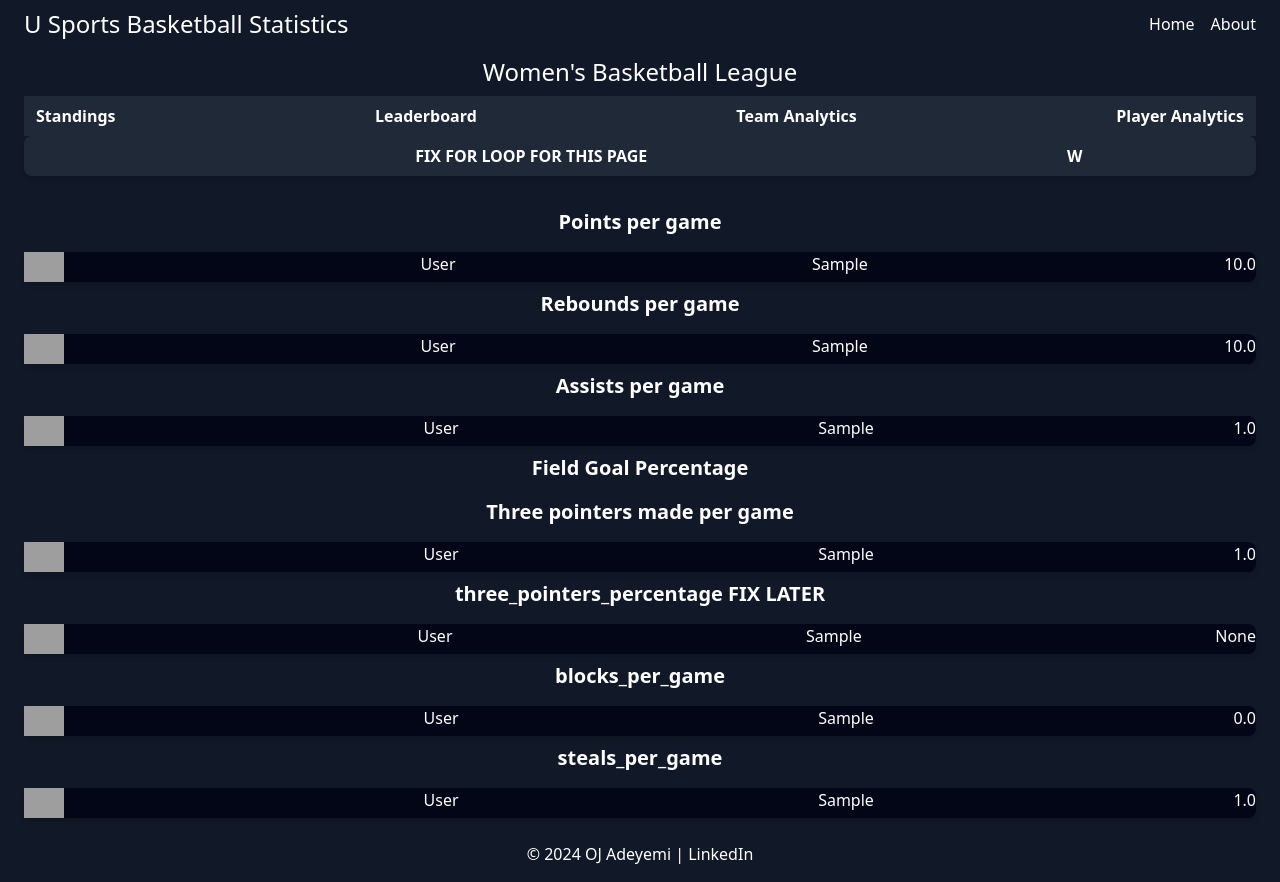
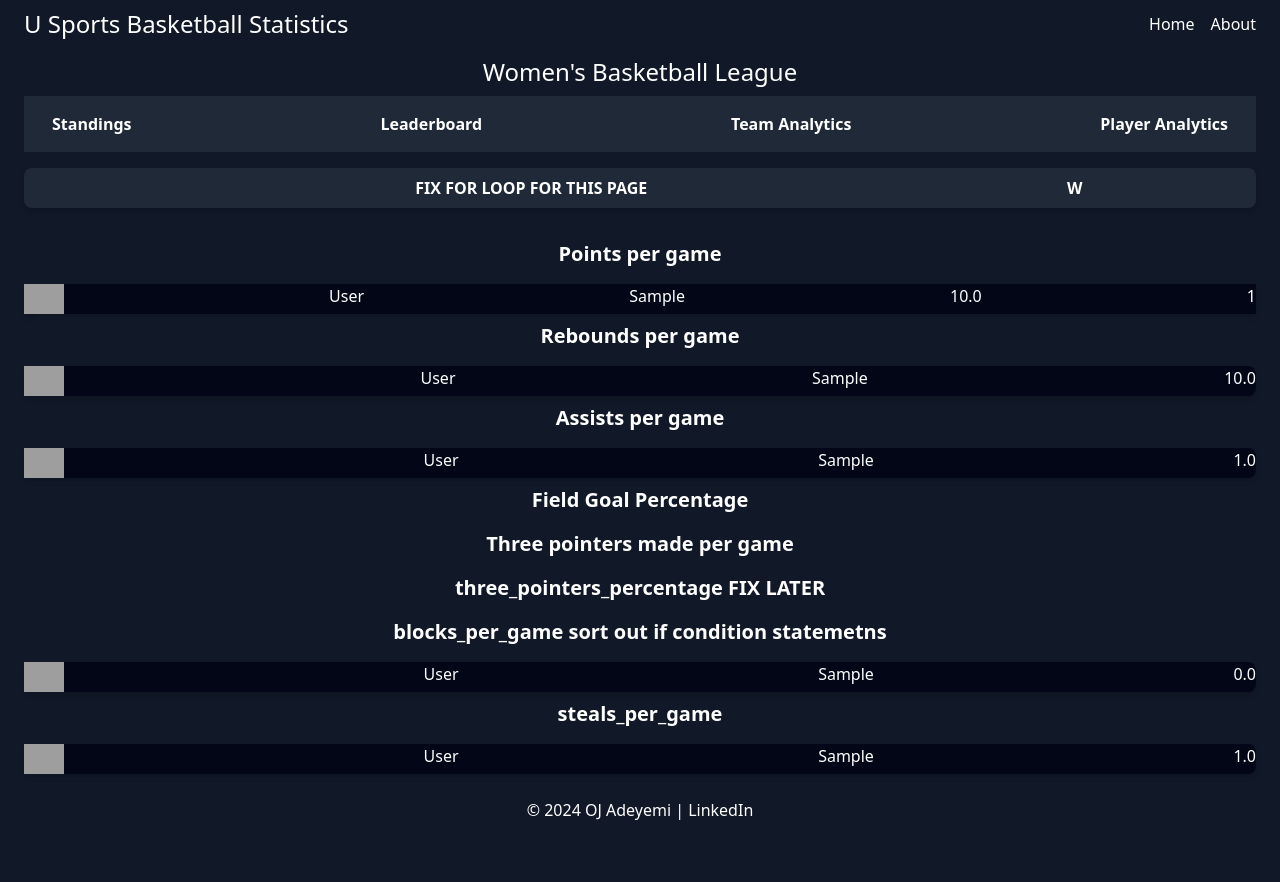
Before and after one commit to ojadeyemi/USPORTS-BBALL-WEBAPP, a Flask app: page /wbb in a window 1280 px wide. After the commit the page ends 820 px from the top, so only its background shows below. Run offline with Flask 3, Linux system fonts and the light colour scheme; tables that the repository leaves empty hold one stand-in row (values such as "Sample post"); lists and menus that the app fills with data are empty; grey boxes are pictures that could not be loaded.

Commit message:
finished leaderboard section . STILL HAVE BUGS

```diff
--- a/backend/app.py
+++ b/backend/app.py
@@ -1,5 +1,6 @@
 from flask import Flask, render_template, request
 from sqlalchemy import func
+from sqlalchemy.orm import joinedload
 from models import *
 
 app = Flask(__name__)
@@ -32,6 +33,7 @@ def league():
 
     # Query the required columns from the teams table
     teams = Team.query.with_entities(
+        Team.team_id,
         Team.team_name,
         Team.last_ten_games,
         Team.conference,
@@ -42,20 +44,23 @@ def league():
         Team.games_played
     ).order_by(Team.total_wins.desc()).all()
 
-    players = Player.query.with_entities(
+    players = Player.query.options(joinedload(Player.school_team)).with_entities(
         Player.lastname_initials,
         Player.first_name,
         Player.school,
+        Player.games_played,
         Player.field_goal_attempted,
+        Player.three_pointers_attempted,
+        Player.field_goal_percentage,
+        Player.three_pointers_percentage,
+        Player.team_id,
         func.round(Player.total_points / Player.games_played, 1).label('points_per_game'),
         func.round(Player.total_rebounds / Player.games_played, 1).label('rebounds_per_game'),
         func.round(Player.assists / Player.games_played, 1).label('assists_per_game'),
-        func.round((Player.field_goal_made / Player.field_goal_attempted) * 100, 1).label('field_goal_percentage'),
         func.round(Player.three_pointers_made / Player.games_played, 1).label('three_pointers_made_per_game'),
-        func.round((Player.three_pointers_made / Player.three_pointers_attempted) * 100, 1).label('three_pointers_percentage'),
          func.round(Player.blocks / Player.games_played, 1).label('blocks_per_game'),
         func.round(Player.steals / Player.games_played, 1).label('steals_per_game')
-    ).all()
+    ).join(Team, Player.team_id == Team.team_id).all()
 
 
     # Render the index.html template with the retrieved data
--- a/backend/models.py
+++ b/backend/models.py
@@ -7,6 +7,7 @@ db = SQLAlchemy()
 class MenTeam(db.Model):
     __tablename__ = "men_team_test"
     team_id = db.Column(db.Integer, primary_key=True)
+    players = db.relationship("MenPlayers", back_populates="school_team")
     team_name = db.Column(db.String(255))
     conference = db.Column(db.String(10))
     last_ten_games = db.Column(db.String(50))
@@ -16,9 +17,11 @@ class MenTeam(db.Model):
     win_percentage = db.Column(db.Float(precision=1))
     streak = db.Column(db.String(50))
 
+
 class WomenTeam(db.Model):
     __tablename__ = "women_team_test"
     team_id = db.Column(db.Integer, primary_key=True)
+    players = db.relationship("WomenPlayers", back_populates="school_team")
     team_name = db.Column(db.String(255))
     conference = db.Column(db.String(10))
     last_ten_games = db.Column(db.String(50))
@@ -32,6 +35,7 @@ class MenPlayers(db.Model):
     __tablename__ = "men_players_test"
     player_id = db.Column(db.Integer, primary_key=True)
     team_id = db.Column(db.Integer, db.ForeignKey('men_team_test.team_id'))
+    school_team = db.relationship("MenTeam", back_populates="players")
     first_name = db.Column(db.String(255))
     lastname_initials = db.Column(db.String(2))
     school = db.Column(db.String(255))
@@ -60,10 +64,12 @@ class MenPlayers(db.Model):
     free_throws_percentage = db.Column(db.Float)
 
 
+
 class WomenPlayers(db.Model):
     __tablename__ = "women_players_test"
     player_id = db.Column(db.Integer, primary_key=True)
     team_id = db.Column(db.Integer, db.ForeignKey('women_team_test.team_id'))
+    school_team = db.relationship("WomenTeam", back_populates="players")
     first_name = db.Column(db.String(255))
     lastname_initials = db.Column(db.String(2))
     school = db.Column(db.String(255))
--- a/backend/static/css/output.css
+++ b/backend/static/css/output.css
@@ -556,6 +564,10 @@ video {
 .my-8 {
   margin-top: 2rem;
   margin-bottom: 2rem;
+}
+
+.mb-1 {
+  margin-bottom: 0.25rem;
 }
 
 .mb-16 {
@@ -598,8 +610,20 @@ video {
   margin-top: 2rem;
 }
 
-.mb-1 {
-  margin-bottom: 0.25rem;
+.mr-5 {
+  margin-right: 1.25rem;
+}
+
+.mr-1 {
+  margin-right: 0.25rem;
+}
+
+.mr-16 {
+  margin-right: 4rem;
+}
+
+.mr-10 {
+  margin-right: 2.5rem;
 }
 
 .block {
@@ -622,20 +646,20 @@ video {
   height: 100vh;
 }
 
+.max-h-10 {
+  max-height: 2.5rem;
+}
+
 .max-h-16 {
   max-height: 4rem;
 }
 
-.max-h-1 {
-  max-height: 0.25rem;
+.w-full {
+  width: 100%;
 }
 
-.max-h-10 {
-  max-height: 2.5rem;
-}
-
-.w-full {
-  width: 100%;
+.max-w-10 {
+  max-width: 2.5rem;
 }
 
 .max-w-16 {
@@ -646,16 +670,8 @@ video {
   max-width: 28rem;
 }
 
-.max-w-11 {
-  max-width: 2.75rem;
-}
-
-.max-w-1 {
-  max-width: 0.25rem;
-}
-
-.max-w-10 {
-  max-width: 2.5rem;
+.max-w-xs {
+  max-width: 20rem;
 }
 
 .flex-grow {
@@ -845,8 +884,21 @@ video {
   transition-duration: 500ms;
 }
 
+.duration-300 {
+  transition-duration: 300ms;
+}
+
+.duration-1000 {
+  transition-duration: 1000ms;
+}
+
 .ease-in-out {
   transition-timing-function: cubic-bezier(0.4, 0, 0.2, 1);
+}
+
+.hover\:bg-gray-700:hover {
+  --tw-bg-opacity: 1;
+  background-color: rgb(55 65 81 / var(--tw-bg-opacity));
 }
 
 .hover\:bg-white:hover {
--- a/backend/templates/league.html
+++ b/backend/templates/league.html
@@ -4,17 +4,29 @@
     {{ league }} Basketball League
   </h1>
   <!-- Navigation -->
-  <nav class="flex justify-between bg-gray-800 px-3 py-2">
-    <button id="standingsBtn" class="text-white font-semibold">
+  <nav class="flex justify-between bg-gray-800 px-3 py-2 mb-4">
+    <button
+      id="standingsBtn"
+      class="text-white font-semibold hover:bg-gray-900 hover:text-gray-300 px-4 py-2 transition duration-300"
+    >
       Standings
     </button>
-    <button id="leaderboardBtn" class="text-white font-semibold">
+    <button
+      id="leaderboardBtn"
+      class="text-white font-semibold hover:bg-gray-900 hover:text-gray-300 px-4 py-2 transition duration-300"
+    >
       Leaderboard
     </button>
-    <button id="teamAnalyticsBtn" class="text-white font-semibold">
+    <button
+      id="teamAnalyticsBtn"
+      class="text-white font-semibold hover:bg-gray-900 hover:text-red-500 px-4 py-2 transition duration-300"
+    >
       Team Analytics
     </button>
-    <button id="playerAnalyticsBtn" class="text-white font-semibold">
+    <button
+      id="playerAnalyticsBtn"
+      class="text-white font-semibold hover:bg-gray-900 hover:text-violet-300 px-4 py-2 transition duration-300"
+    >
       Player Analytics
     </button>
   </nav>
@@ -93,6 +105,8 @@
     </div>
   </div>
   <div id="playerleaderboard-section" style="display: block">
+    <!-- numval filters out only top n items( n = 5 )-->
+    {% set numval = 5 %}
     <div class="team-header bg-gray-800 rounded-lg shadow-md mb-8">
       <table class="w-full">
         <tr>
@@ -107,7 +121,7 @@
     </div>
     {% for player in (players|sort(attribute='points_per_game',
     reverse=true))[:5] %}
-    <div class="bg-slate-950 rounded-lg shadow-md flex justify-between mb-2">
+    <div class="bg-slate-950 shadow-md flex justify-between mb-2">
       <img
         src="{{ url_for('static', filename='team_logos/' + player.school +'.png') }}"
         alt="Team Logo"
@@ -116,6 +130,7 @@
       <p class="mb-1">{{ player.lastname_initials }}</p>
       <p class="mb-1">{{ player.first_name }}</p>
       <p class="mb-1">{{ player.points_per_game }}</p>
+      <p class="mb-1">{{ player.team_id }}</p>
     </div>
     {% endfor %}
 
@@ -135,7 +150,7 @@
       <p class="mb-1">{{ player.rebounds_per_game }}</p>
     </div>
     {% endfor %}
-
+    <!--Reminder to sort if conditions or each stats according to usport website-->
     <div class="text-center">
       <h2 class="text-xl font-bold mb-4">Assists per game</h2>
     </div>
@@ -156,8 +171,9 @@
     <div class="text-center">
       <h2 class="text-xl font-bold mb-4">Field Goal Percentage</h2>
     </div>
-    {% for player in (players|sort(attribute='field_goal_percentage',
-    reverse=true))[:5] %} {% if player.field_goal_attempted > 50 %}
+    {% set count = namespace(value=numval) %} {% for player in
+    (players|sort(attribute='field_goal_percentage', reverse=true)) %} {% if
+    player.field_goal_attempted > 100 %}{%if count.value >= 1%}
     <div class="bg-slate-950 rounded-lg shadow-md flex justify-between mb-2">
       <img
         src="{{ url_for('static', filename='team_logos/' + player.school +'.png') }}"
@@ -165,17 +181,17 @@
         class="max-w-10 max-h-10"
       />
       <p class="mb-1">{{ player.lastname_initials }}</p>
-      <p class="mb-1">FIX LATER READ DOCS</p>
       <p class="mb-1">{{ player.first_name }}</p>
       <p class="mb-1">{{ player.field_goal_percentage }}</p>
     </div>
-    {% endif %} {% endfor %}
+    {% set count.value = count.value - 1 %} {% endif %} {% endif %} {% endfor %}
 
     <div class="text-center">
       <h2 class="text-xl font-bold mb-4">Three pointers made per game</h2>
     </div>
-    {% for player in (players|sort(attribute='three_pointers_made_per_game',
-    reverse=true))[:5] %}
+    {% set count = namespace(value=numval) %} {% for player in
+    (players|sort(attribute='three_pointers_made_per_game', reverse=true)) %} {%
+    if player.field_goal_attempted > 100 %}{%if count.value >= 1%}
     <div class="bg-slate-950 rounded-lg shadow-md flex justify-between mb-2">
       <img
         src="{{ url_for('static', filename='team_logos/' + player.school +'.png') }}"
@@ -186,15 +202,16 @@
       <p class="mb-1">{{ player.first_name }}</p>
       <p class="mb-1">{{ player.three_pointers_made_per_game }}</p>
     </div>
-    {% endfor %}
+    {% set count.value = count.value - 1 %} {% endif %} {% endif %} {% endfor %}
 
     <div class="text-center">
       <h2 class="text-xl font-bold mb-4">
         three_pointers_percentage FIX LATER
       </h2>
     </div>
-    {% for player in (players|sort(attribute='field_goal_percentage',
-    reverse=true))[:5] %}
+    {% set count = namespace(value=numval) %} {% for player in
+    (players|sort(attribute='three_pointers_percentage', reverse=true)) %} {% if
+    (player.three_pointers_made_per_game > 1) %}{%if count.value >= 1%}
     <div class="bg-slate-950 rounded-lg shadow-md flex justify-between mb-2">
       <img
         src="{{ url_for('static', filename='team_logos/' + player.school +'.png') }}"
@@ -205,9 +222,12 @@
       <p class="mb-1">{{ player.first_name }}</p>
       <p class="mb-1">{{ player.three_pointers_percentage }}</p>
     </div>
-    {% endfor %}
+    {% set count.value = count.value - 1 %} {% endif %} {% endif %} {% endfor %}
+
     <div class="text-center">
-      <h2 class="text-xl font-bold mb-4">blocks_per_game</h2>
+      <h2 class="text-xl font-bold mb-4">
+        blocks_per_game sort out if condition statemetns
+      </h2>
     </div>
     {% for player in (players|sort(attribute='blocks_per_game',
     reverse=true))[:5] %}
@@ -242,18 +262,15 @@
   </div>
 
   <div id="teamanalytics-section" style="display: none">
-    <p class="text-clip text-2xl hover:first-letter:top-0">
-      This will have Team Analytics stuff
-    </p>
-    <p class="text-clip text-2xl hover:first-letter:top-0">
-      Thinsg like offene % leaders and defense leaders and other advance stats
-    </p>
+    <div class="flex justify-center items-center h-screen">
+      <p class="text-4xl font-bold text-center text-white glow shadow-lg relative top-[-10px] hover:text-violet-300 px-4 py-2 transition duration-1000"><br>TEAM ANALYTICS SECTION</br> COMING SOON!</p>
+    </div>
   </div>
 
   <div id="playeranalytics-section" style="display: none">
-    <p class="text-clip text-2xl hover:first-letter:top-0">
-      This will have PLAYER ANALYTICS
-    </p>
+    <div class="flex justify-center items-center h-screen">
+      <p class="text-4xl font-bold text-center shadow-lg relative top-[-10px] hover:text-violet-300 px-4 py-2 transition duration-1000"><br class="text-glow" >PLAYER ANALYTICS SECTION</br> COMING SOON!</p>
+    </div>
   </div>
   <script src="{{ url_for('static', filename='js/script.js') }}"></script>
 </body>
```
Also changed, not shown: other parts of backend/static/css/output.css (+43 -2 lines).
